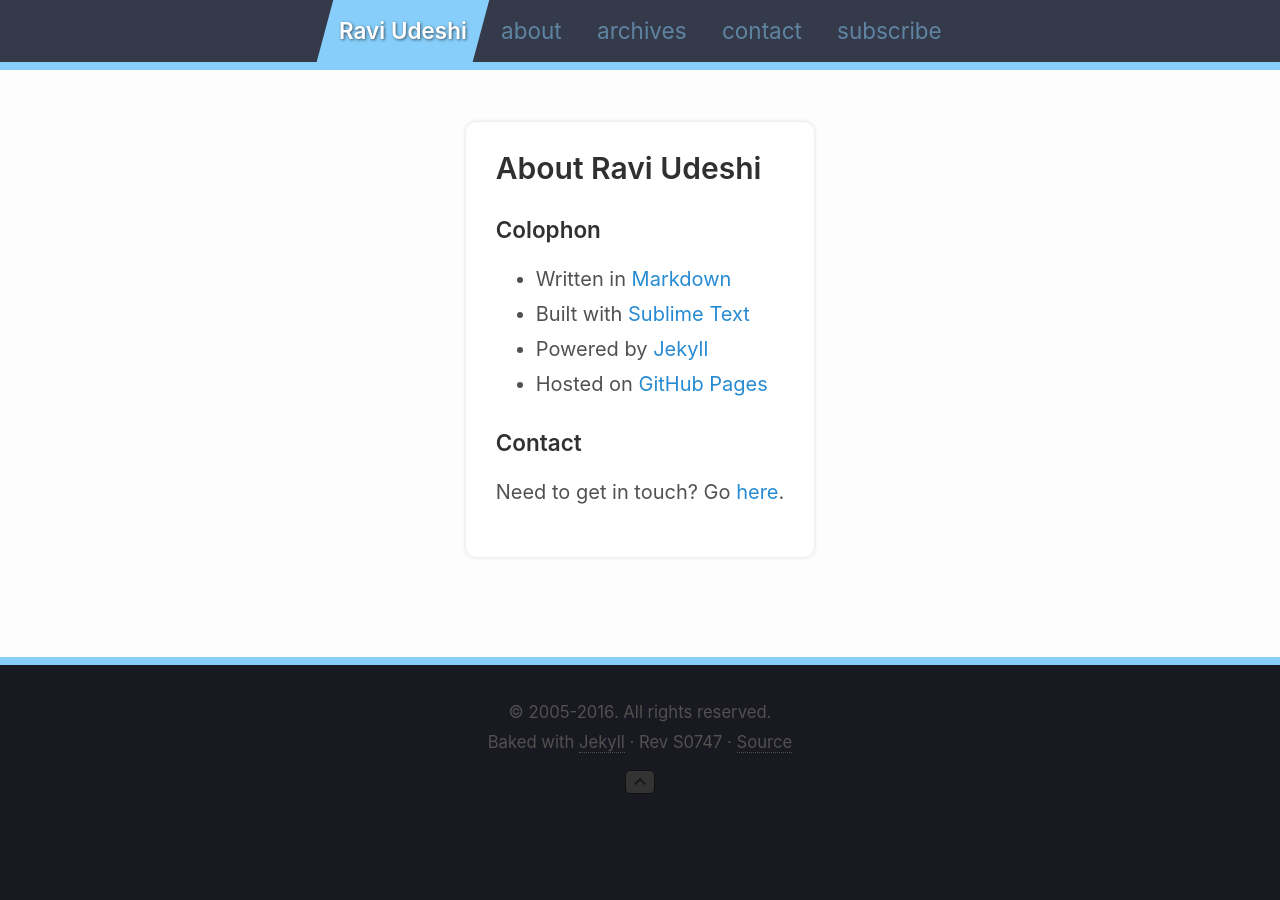
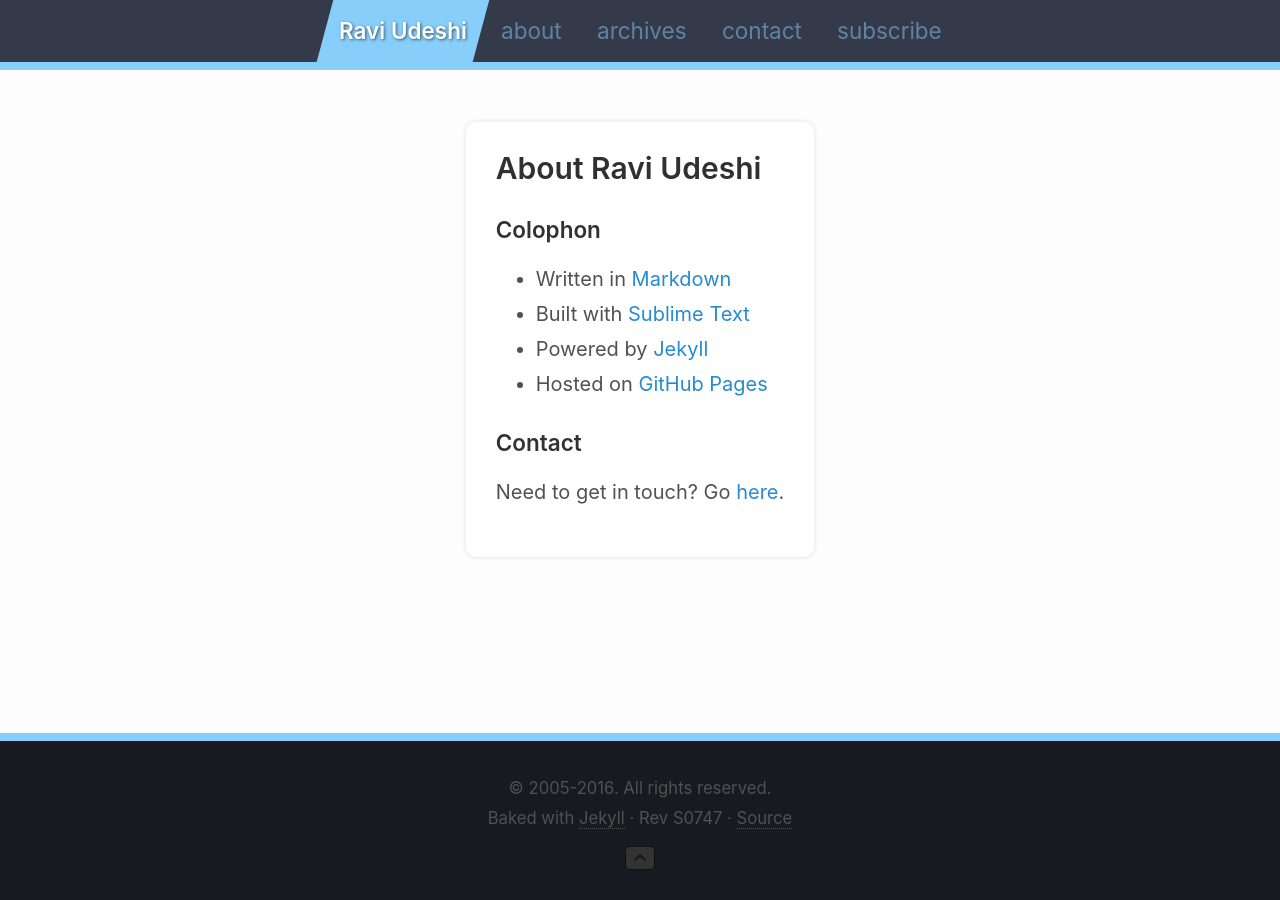
Before and after one commit to rkudeshi/rkudeshi.github.io, a Jekyll site: the page built from 1-about.md, in a window 1280 px wide. Built offline with Jekyll 4.4.1, drawn with Linux system fonts in a browser that asks for light colours.

Commit message:
Try to fix flex bug

```diff
--- a/_sass/_RAVI.scss
+++ b/_sass/_RAVI.scss
@@ -157,11 +157,11 @@ html {
   height: 100%;
 }
 .background {
-  min-height: 100%;
   display: flex;
+  min-height: 100vh;
   flex-direction: column;
 }
-.content {
+.container {
   flex: 1;
 }
 
```
